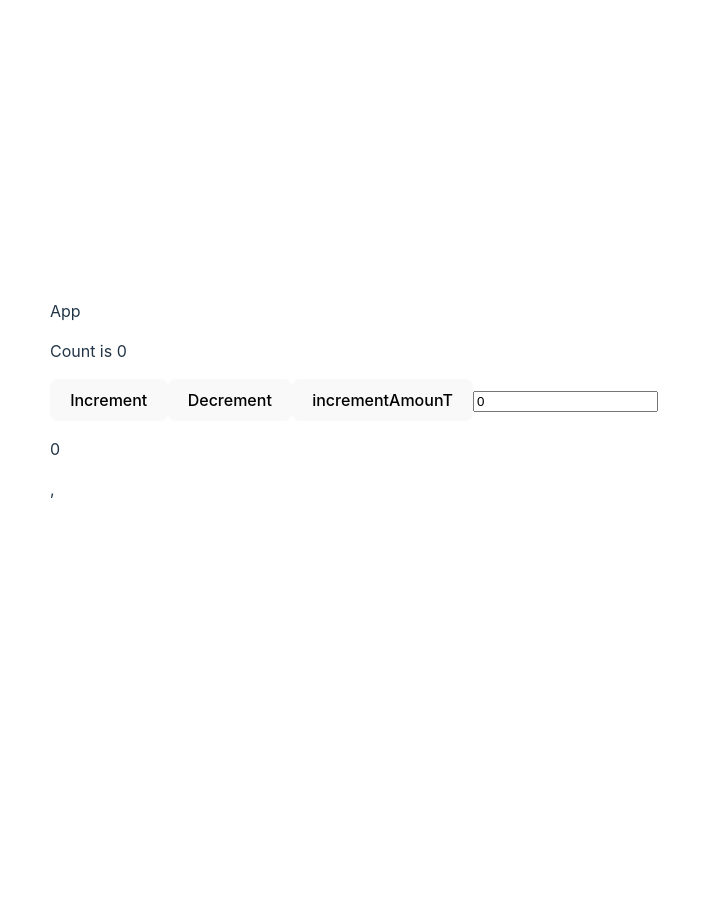
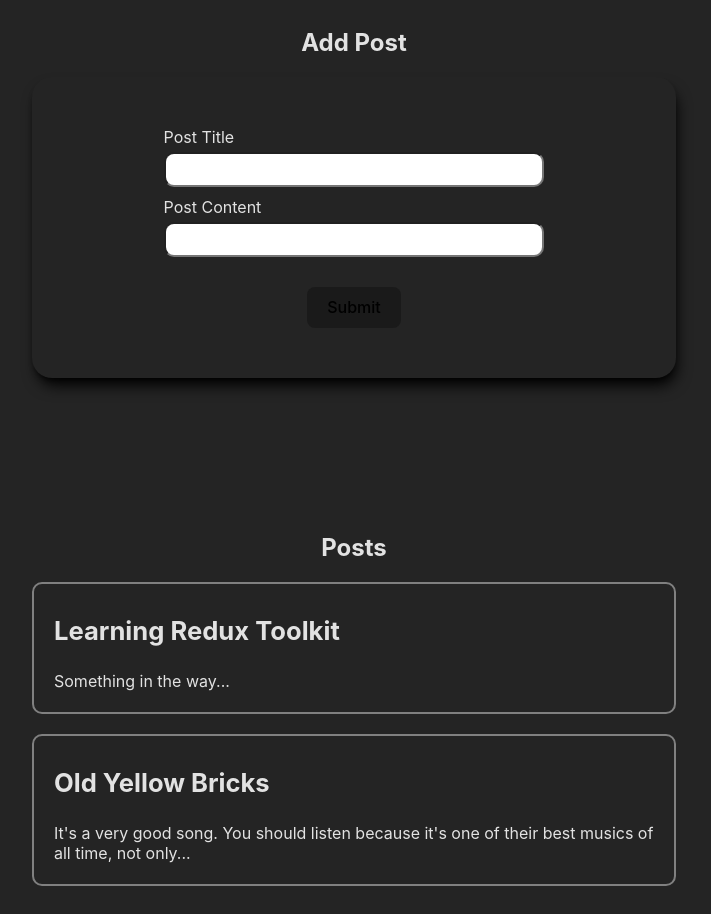
Before and after one commit to kaiowsz/react_redux, a React (Vite) app: page / in a window 1280 px wide. Shown: the whole page, without its empty margins (286-997 px from the left). Before the commit the page ends 800 px from the top, so only its background shows below. Built offline with nearby package versions, Linux system fonts and the light colour scheme.

Commit message:
posts with redux

```diff
--- /dev/null
+++ b/components/AddPostForm.tsx
@@ -0,0 +1,51 @@
+import React, { FormEvent, useState } from 'react'
+import { useDispatch } from 'react-redux'
+import { postAdd } from '../src/features/posts/postsSlice'
+import { nanoid } from "@reduxjs/toolkit"
+
+function AddPostForm() {
+
+    const dispatch = useDispatch()
+    const [title, setTitle] = useState("")
+    const [description, setDescription] = useState("")
+
+    function handleSubmitPost(e: FormEvent) {
+        e.preventDefault()
+
+        if (title.trim() === "" || description.trim() === "" ) {
+            return alert("Complete the fields correctly.")
+        }
+
+        const newPost = {
+            id: nanoid(),
+            title,
+            content: description
+        }
+
+        dispatch(postAdd(newPost))
+    }
+
+  return (
+    <>
+    <h2>Add Post</h2>
+
+    <form onSubmit={e => handleSubmitPost(e)}>
+        <div>
+            <label htmlFor="titlePost">Post Title</label>
+            <input type="text" id="titlePost" value={title} onChange={e => setTitle(e.target.value)} required/>
+        </div>
+        <div>
+            <label htmlFor="contentPost">Post Content</label>
+            <input type="text" id="contentPost" onChange={e => setDescription(e.target.value)} value={description} required/>
+        </div>
+        <button>Submit</button>
+
+
+    </form>
+
+
+    </>
+  )
+}
+
+export default AddPostForm
--- /dev/null
+++ b/components/PostsList.tsx
@@ -0,0 +1,31 @@
+import React from 'react'
+import { RootState } from '../src/store'
+import { useTypedSelector } from "../hooks/useTypedSelector"
+
+
+function PostsList() {
+
+    const posts = useTypedSelector((state) => state.posts)
+
+    return (
+
+    <section>
+        <h2>Posts</h2>
+
+
+        {posts.map(post => (
+            <article key={post.id} className="post">
+                <h3>{post.title}</h3>
+                <p>{post.content.substring(0, 100) + "..."}</p>
+            </article>
+        ))}
+
+
+
+    </section>
+
+
+    )
+}
+
+export default PostsList
--- /dev/null
+++ b/hooks/useTypedSelector.ts
@@ -0,0 +1,4 @@
+import { TypedUseSelectorHook, useSelector } from "react-redux";
+import {RootState} from "../src/store"
+
+export const useTypedSelector: TypedUseSelectorHook<RootState> = useSelector
--- a/src/App.css
+++ /dev/null
@@ -1,35 +0,0 @@
-.logo {
-  height: 6em;
-  padding: 1.5em;
-  will-change: filter;
-  transition: filter 300ms;
-}
-.logo:hover {
-  filter: drop-shadow(0 0 2em #646cffaa);
-}
-.logo.react:hover {
-  filter: drop-shadow(0 0 2em #61dafbaa);
-}
-
-@keyframes logo-spin {
-  from {
-    transform: rotate(0deg);
-  }
-  to {
-    transform: rotate(360deg);
-  }
-}
-
-@media (prefers-reduced-motion: no-preference) {
-  a:nth-of-type(2) .logo {
-    animation: logo-spin infinite 20s linear;
-  }
-}
-
-.card {
-  padding: 2em;
-}
-
-.read-the-docs {
-  color: #888;
-}
--- a/src/App.tsx
+++ b/src/App.tsx
@@ -1,59 +1,17 @@
 import React, { useState } from 'react'
-import { useDispatch } from 'react-redux';
-import { useSelector } from 'react-redux';
-import { connect } from 'react-redux'
-import { increment, decrement, incrementAmount } from './features/counter/counterSlice';
-
+import { TypedUseSelectorHook, useSelector } from 'react-redux'
+import AddPostForm from '../components/AddPostForm'
+import PostsList from '../components/PostsList'
+import { RootState } from './store'
 
 export default function App() {
 
-  const count = useSelector(state => state.counter.count)
-  const dispatch = useDispatch()
 
 
-
-
-  const [incAmount, setIncAmount] = useState(0)
-
-  function handleChangeAmount(e: any) {
-    setIncAmount(Number(e.target.value))
-  }
-
   return (
-    <div>App
-      <p>Count is {count}</p>
-
-      <button onClick={() => dispatch(increment())}>Increment</button>
-      <button onClick={() => dispatch(decrement())}>Decrement</button>
-      <button onClick={() => dispatch(incrementAmount(incAmount))}>incrementAmounT</button>
-
-      <input type="number" placeholder="Increment Amount..." value={incAmount} onChange={(e) => handleChangeAmount(e)} />
-
-      <p>{incAmount}</p>
-
+    <div>
+      <AddPostForm />
+      <PostsList />
     </div>
   )
 }
-
-
-
-
-// redux old
-
-// const mapStateToProps = (state: any) => {
-//   return {
-//     count: state.counter.count
-//   }
-// }
-
-// const mapDispatchToProps = (dispatch: any) => {
-//   return {
-//     increment: () => dispatch({type: "increment"}),
-//     decrement: () => dispatch({type: "decrement"}),
-//     incrementAmount: (incAmount: number) => dispatch({type: "incrementAmount", payload: incAmount})
-
-//   }
-// }
-
-
-// export default connect(mapStateToProps, mapDispatchToProps)(App)
--- a/src/features/counter/counterSlice.ts
+++ /dev/null
@@ -1,29 +0,0 @@
-import { createSlice, PayloadAction } from "@reduxjs/toolkit"
-
-interface InitialState {
-    count: number;
-}
-
-const initialState: InitialState = {
-    count: 0
-}
-
-const counterSlice = createSlice({
-    name: "counter",
-    initialState,
-    reducers: {
-        increment: (state) => {
-            state.count += 1
-        },
-        decrement: (state) => {
-            state.count -= 1
-        },
-        incrementAmount: (state, action: PayloadAction<number>) => {
-            state.count += action.payload
-        }
-    }
-})
-
-export const {increment, decrement, incrementAmount} = counterSlice.actions
-
-export default counterSlice.reducer
--- /dev/null
+++ b/src/features/posts/postsSlice.ts
@@ -0,0 +1,29 @@
+import { createSlice } from "@reduxjs/toolkit"
+
+const initialState = [
+    {
+        id: "1",
+        title: "Learning Redux Toolkit",
+        content: "Something in the way"
+    },
+    {
+        id: "2",
+        title: "Old Yellow Bricks",
+        content: "It's a very good song. You should listen because it's one of their best musics of all time, not only by the beat (by the way, it's very good), but also by the lyrics that is very very cool."
+    }
+]
+
+const postsSlice = createSlice({
+    name: "posts",
+    initialState,
+    reducers: {
+        postAdd: (state, action) => {
+            state.push(action.payload)
+            alert("Post criado com sucesso!")
+        }
+    }
+})
+
+export const postsReducer = postsSlice.reducer
+
+export const { postAdd, } = postsSlice.actions
--- a/src/index.css
+++ b/src/index.css
@@ -1,7 +1,5 @@
 :root {
   font-family: Inter, system-ui, Avenir, Helvetica, Arial, sans-serif;
-  line-height: 1.5;
-  font-weight: 400;
 
   color-scheme: light dark;
   color: rgba(255, 255, 255, 0.87);
@@ -24,16 +22,11 @@ a:hover {
 }
 
 body {
-  margin: 0;
   display: grid;
   place-items: center;
+  text-align: center;
   min-width: 320px;
   min-height: 100vh;
-}
-
-h1 {
-  font-size: 3.2em;
-  line-height: 1.1;
 }
 
 button {
@@ -50,20 +43,47 @@ button {
 button:hover {
   border-color: #646cff;
 }
-button:focus,
-button:focus-visible {
-  outline: 4px auto -webkit-focus-ring-color;
+
+.post {
+  border: 2px solid gray;
+  border-radius: 10px;
+  margin-bottom: 20px;
+  text-align: left;
+  padding: 5px 20px;
+  max-width: 600px;
 }
 
-@media (prefers-color-scheme: light) {
-  :root {
-    color: #213547;
-    background-color: #ffffff;
-  }
-  a:hover {
-    color: #747bff;
-  }
-  button {
-    background-color: #f9f9f9;
-  }
+.post h3 {
+  font-size: 1.6rem;
 }
+
+form {
+  display: flex;
+  flex-direction: column;
+  align-items: center;
+  justify-content: center;
+  gap: 10px;
+  padding: 50px;
+  border-radius: 20px;
+  margin: auto;
+  box-shadow: 3px 10px 15px -3px #000, 0 4px 6px -4px #000;
+  margin-bottom: 155px;
+}
+
+
+form input {
+  padding: 8px;
+  border-radius: 10px;
+}
+
+form div {
+  display: flex;
+  width: 70%;
+  gap: 5px;
+  flex-direction: column;
+  text-align: left;
+}
+
+form div:nth-child(2) {
+  margin-bottom: 20px;
+}
--- a/src/main.tsx
+++ b/src/main.tsx
@@ -3,13 +3,13 @@ import ReactDOM from 'react-dom/client'
 import App from './App'
 import './index.css'
 import { Provider } from 'react-redux'
-import {store} from "./store"
+import { store } from "./store"
 
 
 ReactDOM.createRoot(document.getElementById('root') as HTMLElement).render(
   <Provider store={store}>
     <React.StrictMode>
       <App />
-    </React.StrictMode>,
+    </React.StrictMode>
   </Provider>
 )
--- a/src/store.ts
+++ b/src/store.ts
@@ -1,12 +1,10 @@
-import {configureStore} from "@reduxjs/toolkit"
-import counterReducer from "./features/counter/counterSlice"
+import { configureStore } from "@reduxjs/toolkit"
+import { postsReducer } from "./features/posts/postsSlice"
 
 export const store = configureStore({
     reducer: {
-        counter: counterReducer,
+        posts: postsReducer,
     }
 })
 
-type GetStateType = typeof store.getState
-
-export type RootState = ReturnType<GetStateType>
+export type RootState = ReturnType<typeof store.getState>
--- a/tsconfig.json
+++ b/tsconfig.json
@@ -16,6 +16,6 @@
     "noEmit": true,
     "jsx": "react-jsx"
   },
-  "include": ["src"],
+  "include": ["src", "components"],
   "references": [{ "path": "./tsconfig.node.json" }]
 }
```
